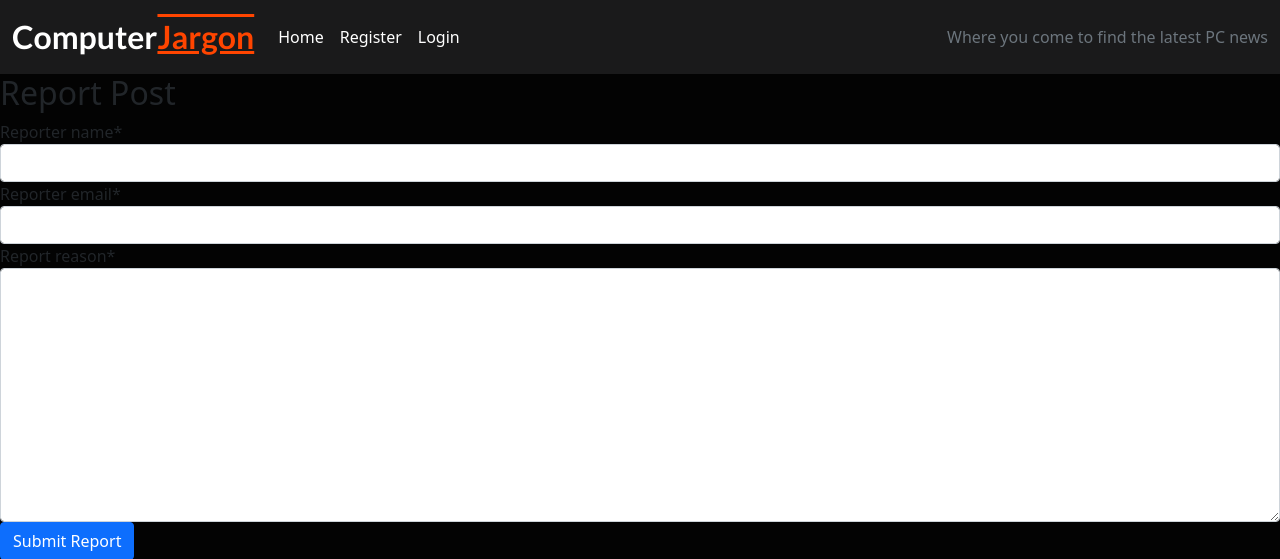
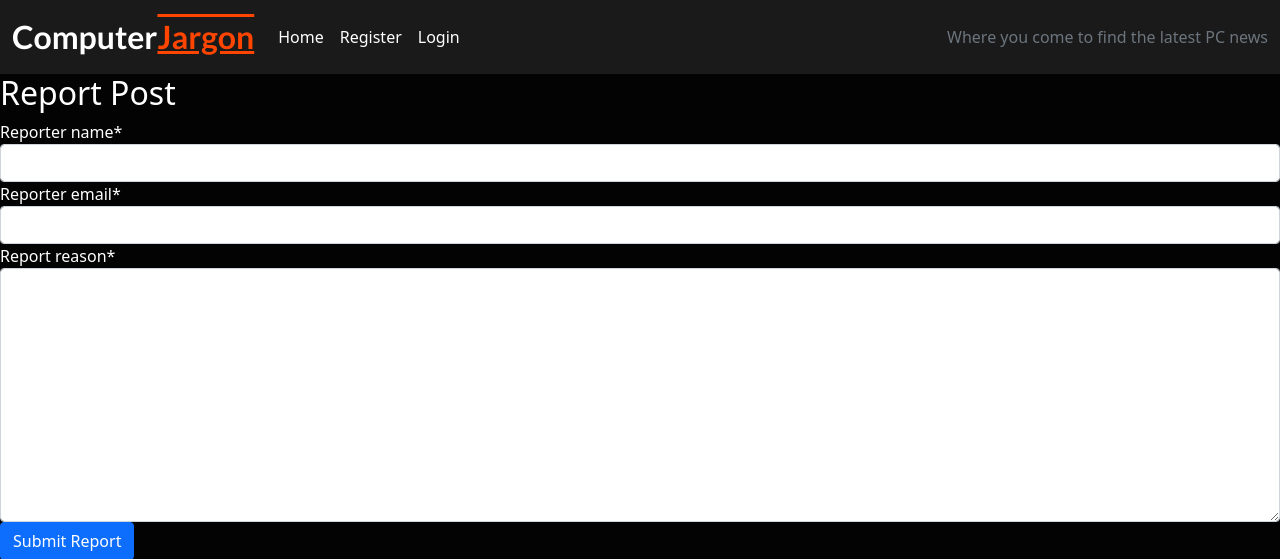
Before and after one commit to Jacob-Yearoo/Project-4-redo, a Django app: page /report/1/ in a window 1280 px wide. Shown: the top 559 px of the page. Run offline with Django 3.2, Linux system fonts and the light colour scheme; some libraries are stand-ins or nearby versions.

Commit message:
styling report page to be more UX friendly

```diff
--- a/templates/report.html
+++ b/templates/report.html
@@ -3,6 +3,17 @@
 {% block content %}
 
 {% load crispy_forms_tags %}
+
+
+<style>
+    h2 {
+        color: white;
+    }
+
+    label {
+        color: white;
+    }
+</style>
 
     <h2>Report Post</h2>
     <form method="post">
```
